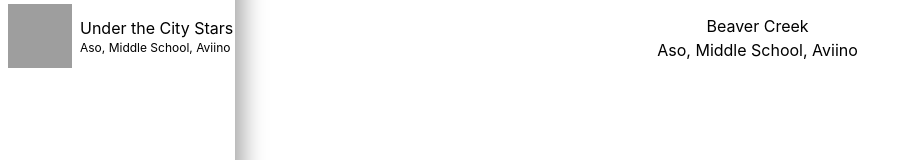
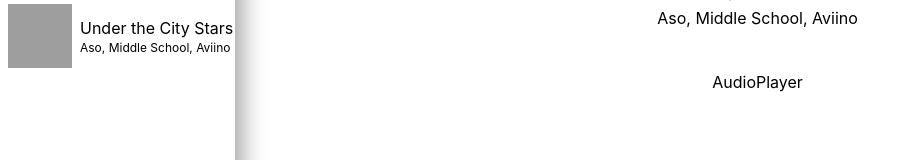
Before and after one commit to Flowwl/Olympe-technical-test, a React (Create React App) app: page / in a window 1280 px wide. Shown: the part 468-628 px from the top of the page, without its empty margins (0-920 px from the left). Built offline with nearby package versions, Linux system fonts and the light colour scheme; grey boxes are pictures that could not be loaded.

Commit message:
init Audio player component to be the player logic handler for the music to be played

```diff
--- /dev/null
+++ b/src/components/molecules/AudioPlayer.tsx
@@ -0,0 +1,18 @@
+import * as React from 'react';
+import { FC } from 'react';
+import cx from "classnames";
+
+interface AudioPlayerProps {
+    className?: string;
+}
+
+const AudioPlayer: FC<AudioPlayerProps> = ({ className }) => {
+
+    return (
+        <div className={cx(className)}>
+            <p>AudioPlayer</p>
+        </div>
+    );
+};
+
+export default AudioPlayer;
--- /dev/null
+++ b/src/components/molecules/index.ts
@@ -0,0 +1,3 @@
+import AudioPlayer from "./AudioPlayer";
+
+export { AudioPlayer };
--- a/src/modules/songs/components/PlaylistPlayer.tsx
+++ b/src/modules/songs/components/PlaylistPlayer.tsx
@@ -2,6 +2,7 @@ import * as React from 'react';
 import { FC } from 'react';
 import cx from "classnames";
 import { usePlaylistContext } from "../contexts";
+import { AudioPlayer } from '../../../components/molecules';
 
 interface PlaylistPlayerProps {
     className?: string;
@@ -22,6 +23,7 @@ const PlaylistPlayer: FC<PlaylistPlayerProps> = ({ className }) => {
                     <p>{selectedSong.artist}</p>
                 </div>
             </div>
+            <AudioPlayer/>
         </div>
     );
 };
```
Also changed, not shown: 1 other file (tests, documents, lock files or other folders).
